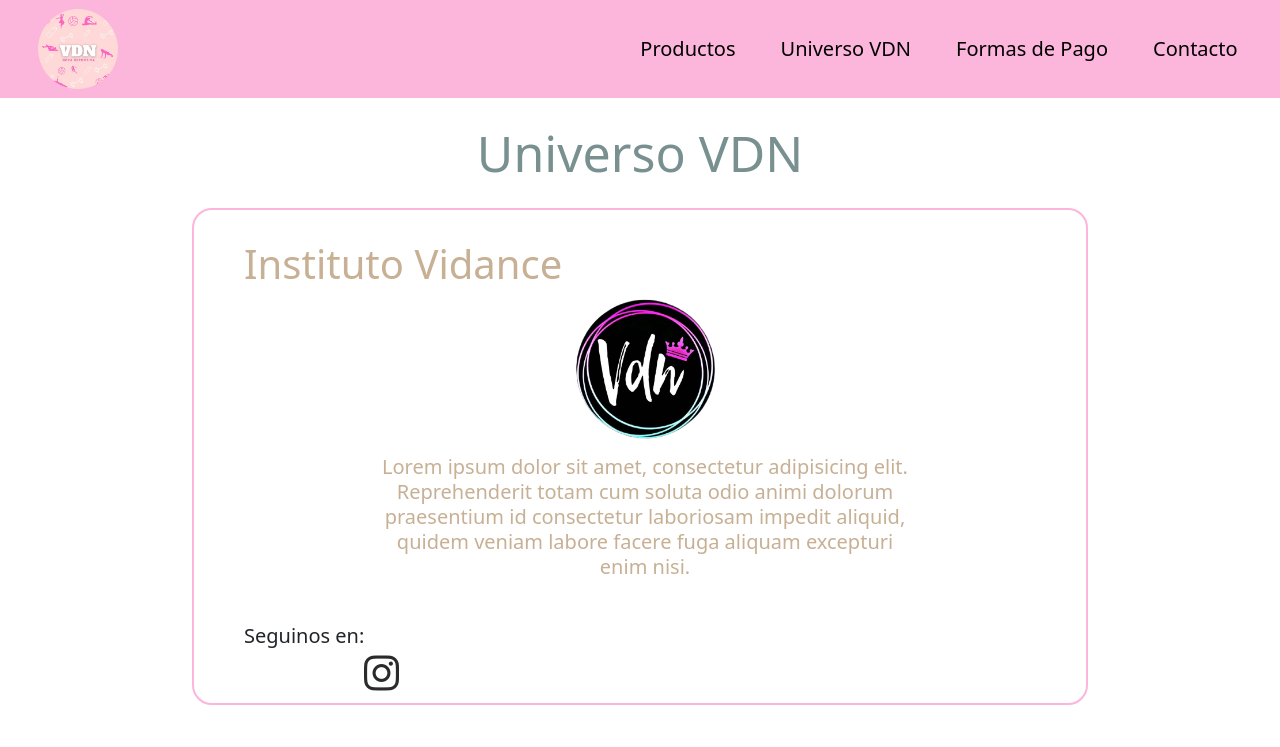
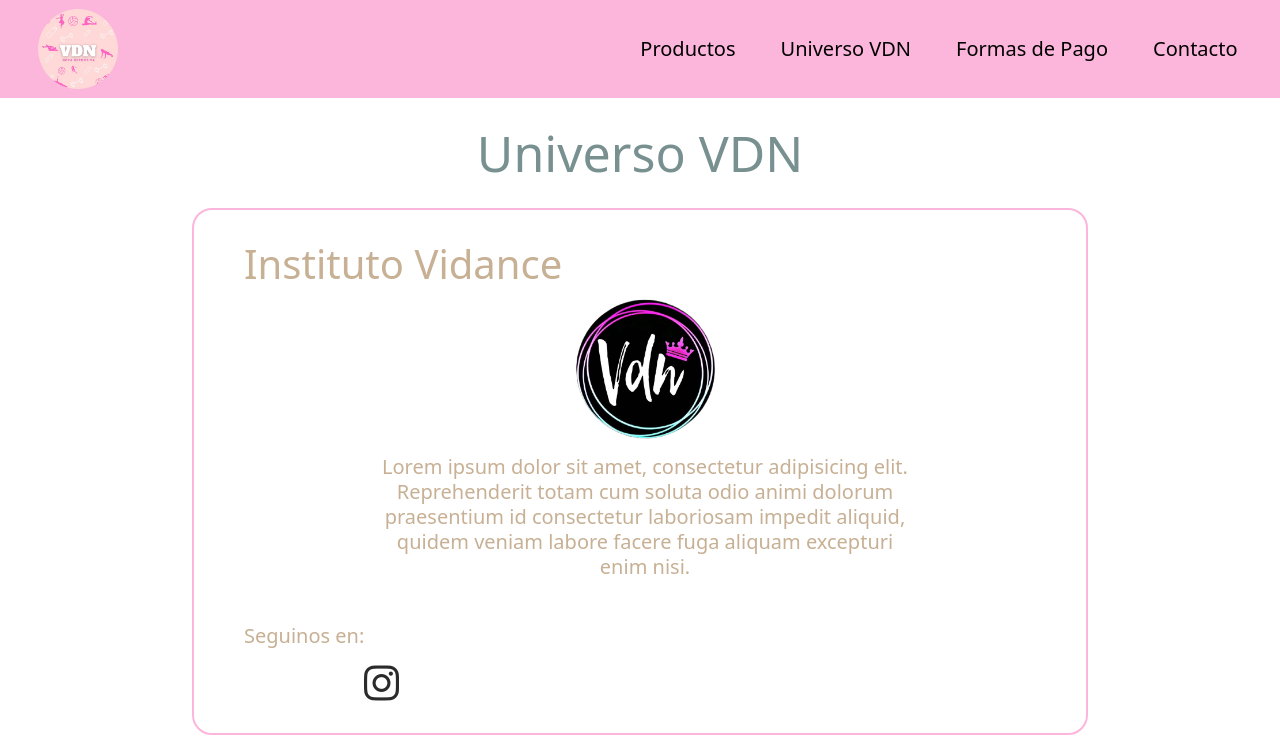
Before and after one commit to NicoPetroni/PF-Petroni, a website: page pages/Universo_VDN.html in a window 1280 px wide. Shown: the top 747 px of the page. Drawn offline with nearby package versions, Linux system fonts and the light colour scheme.

Commit message:
se agrega extend en commons

```diff
--- a/scss/_commons.scss
+++ b/scss/_commons.scss
@@ -95,6 +95,6 @@ text-align: left;
 }
 
 .left{
-    text-align: left;
-    margin-left: 40px;
+    @extend h2;
+    margin-left: 40px
 }
```
Also changed, not shown: css/main.css.
